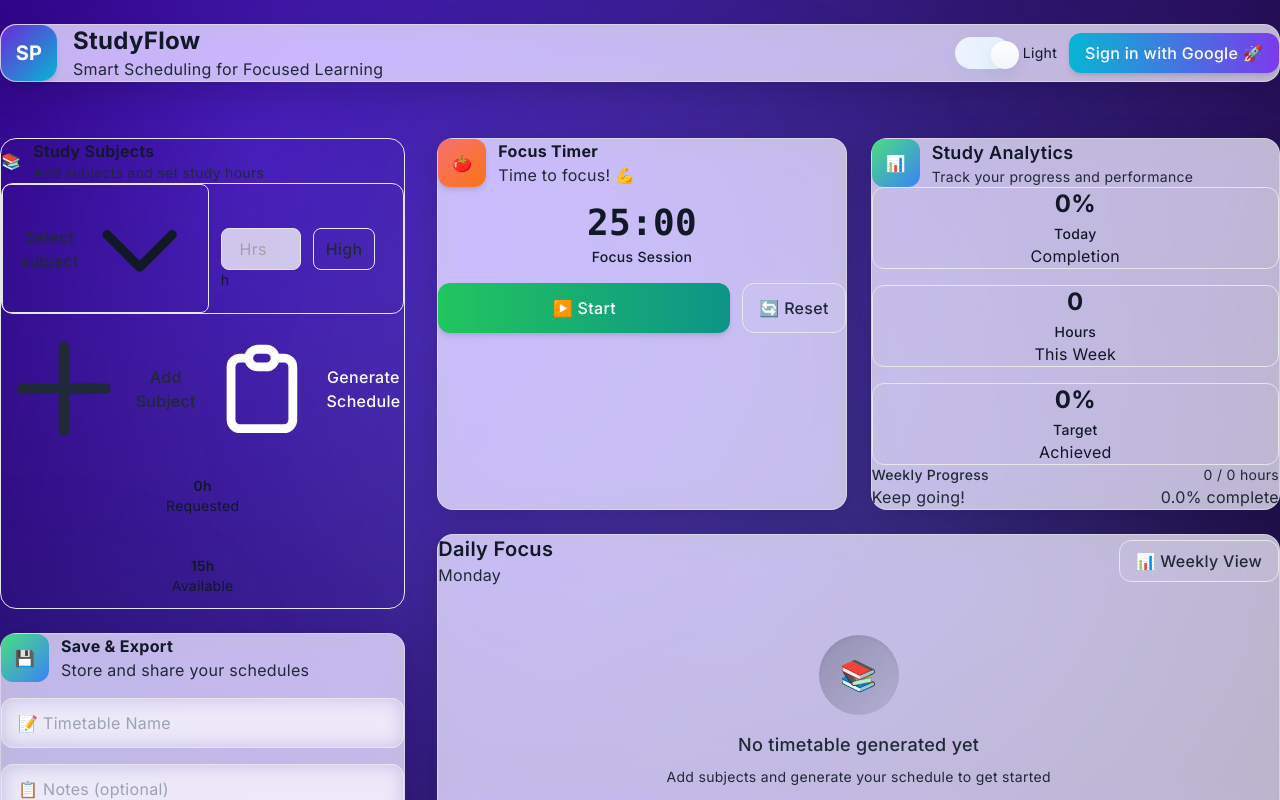
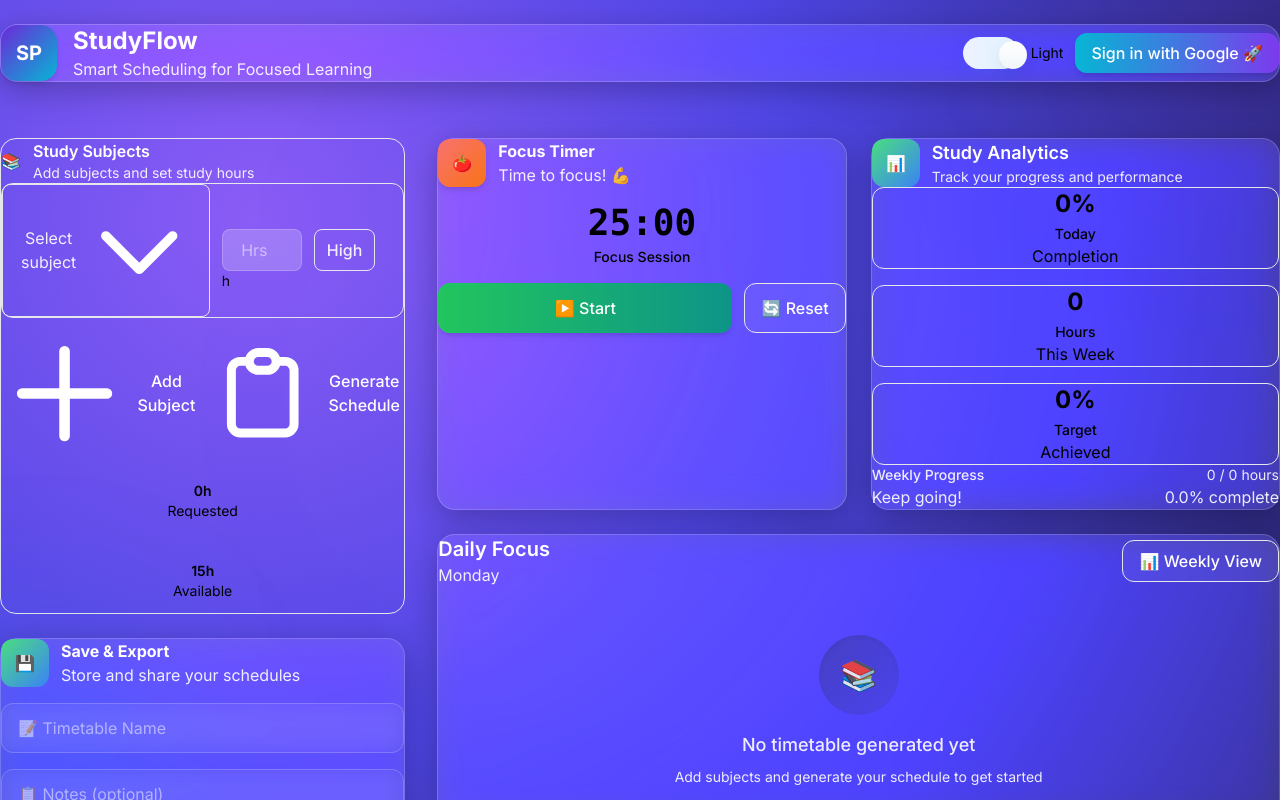
Before and after one commit to kaifislam02-ops/studyplanner, a Next.js app: page / in a window 1280 px wide. Shown: the top 800 px of the page. Built offline with nearby package versions, Linux system fonts and the light colour scheme.

Commit message:
UI fixed

```diff
--- a/app/globals.css
+++ b/app/globals.css
@@ -2,126 +2,56 @@
 @tailwind components;
 @tailwind utilities;
 
-/* ============================================================
-   GLOBAL RESET + FONT + CORE COLORS
-============================================================ */
+/* Keep Tailwind defaults intact */
 html, body {
   padding: 0;
   margin: 0;
+  font-family: var(--font-sans), system-ui;
   -webkit-font-smoothing: antialiased;
   -moz-osx-font-smoothing: grayscale;
-  font-family: var(--font-sans), system-ui;
-  color: #1f2937;
-  height: 100%;
 }
 
-/* Prevent layout collapse */
-*, *::before, *::after {
-  box-sizing: border-box;
+/* 🌌 Cosmic Gradient Background */
+.cosmic-bg {
+  background: radial-gradient(circle at 20% 20%, #8b5cf6 0%, #4f46e5 40%, #1e1b4b 100%);
+  min-height: 100vh;
 }
 
-body {
-  line-height: 1.5;
-  letter-spacing: 0.3px;
+/* Real Glass Effect */
+.glass-card {
+  background: rgba(255, 255, 255, 0.1);
+  backdrop-filter: blur(16px) saturate(180%);
+  -webkit-backdrop-filter: blur(16px) saturate(180%);
+  border: 1px solid rgba(255, 255, 255, 0.18);
+  border-radius: 18px;
+  box-shadow: 0 8px 32px rgba(0,0,0,0.25);
 }
 
-/* ============================================================
-   PERFECT COSMIC BACKGROUND (Main Fix)
-============================================================ */
-.cosmic-bg {
-  background:
-    radial-gradient(circle at 20% 20%, rgba(93, 0, 255, 0.55), rgba(20, 0, 50, 0.95)),
-    radial-gradient(circle at 80% 80%, rgba(0, 200, 255, 0.45), rgba(0, 0, 40, 0.95));
-  background-attachment: fixed;
-  background-size: cover;
-  background-repeat: no-repeat;
+/* Inputs */
+input, select, textarea {
+  @apply bg-white/20 text-white placeholder-white/50 rounded-xl border border-white/20 px-4 py-2;
+  backdrop-filter: blur(10px);
 }
 
-/* ============================================================
-   GLASS CARD STYLE
-============================================================ */
-.glass-card {
-  background: rgba(255, 255, 255, 0.7);
-  backdrop-filter: blur(14px) saturate(160%);
-  -webkit-backdrop-filter: blur(14px) saturate(160%);
-  border: 1px solid rgba(255, 255, 255, 0.35);
-  border-radius: 16px;
-  box-shadow: 0 8px 32px rgba(0, 0, 0, 0.15);
-  transition: all 0.3s ease;
+/* Fix headings / text (do NOT override tailwind defaults) */
+h1, h2, h3, h4, h5, h6 {
+  @apply text-white font-bold;
 }
 
-.glass-card:hover {
-  box-shadow: 0 12px 40px rgba(0, 0, 0, 0.22);
+p, span, label {
+  @apply text-white/90;
 }
 
-/* ============================================================
-   INPUTS / SELECTS
-============================================================ */
-input, textarea, select {
-  background: rgba(255, 255, 255, 0.75);
-  border: 1px solid #e5e7eb;
-  border-radius: 10px;
-  padding: 10px 14px;
-  backdrop-filter: blur(10px);
-  -webkit-backdrop-filter: blur(10px);
-  transition: border 0.2s ease;
+/* Buttons */
+button {
+  @apply text-white;
 }
 
-input:focus, textarea:focus, select:focus {
-  border: 1px solid #6366f1;
-}
-
-/* ============================================================
-   TEXT RESET (Fixing white text issues)
-============================================================ */
-h1, h2, h3, h4, h5, h6 {
-  color: #111827;
-  font-weight: 700;
-}
-
-p, span, label, input, select, button, textarea {
-  color: #1f2937;
-}
-
-/* ============================================================
-   BUTTON DEFAULT
-============================================================ */
-button {
-  cursor: pointer;
-  font-weight: 500;
-}
-
-/* ============================================================
-   CUSTOM SCROLLBAR
-============================================================ */
+/* Scrollbar */
 ::-webkit-scrollbar {
   width: 8px;
-  height: 6px;
-}
-::-webkit-scrollbar-track {
-  background: #e5e7eb;
-  border-radius: 9999px;
 }
 ::-webkit-scrollbar-thumb {
-  background: #9ca3af;
-  border-radius: 9999px;
+  background: rgba(255,255,255,0.3);
+  border-radius: 999px;
 }
-
-/* ============================================================
-   SHIMMER LOADER
-============================================================ */
-.shimmer {
-  background: linear-gradient(
-    90deg,
-    rgba(255,255,255,0.22) 25%,
-    rgba(255,255,255,0.5) 50%,
-    rgba(255,255,255,0.22) 75%
-  );
-  background-size: 200% 100%;
-  animation: shimmerMove 1.5s infinite;
-}
-
-@keyframes shimmerMove {
-  0% { background-position: -200% 0; }
-  100% { background-position: 200% 0; }
-}
--- a/app/layout.tsx
+++ b/app/layout.tsx
@@ -2,38 +2,18 @@ import type { Metadata } from "next";
 import { Inter, Roboto_Mono } from "next/font/google";
 import "./globals.css";
 
-const inter = Inter({
-  variable: "--font-sans",
-  subsets: ["latin"],
-});
-
-const robotoMono = Roboto_Mono({
-  variable: "--font-mono",
-  subsets: ["latin"],
-});
+const inter = Inter({ variable: "--font-sans", subsets: ["latin"] });
+const robotoMono = Roboto_Mono({ variable: "--font-mono", subsets: ["latin"] });
 
 export const metadata: Metadata = {
   title: "StudyPlanner",
   description: "Your personal study planner built with Next.js",
 };
 
-export default function RootLayout({
-  children,
-}: Readonly<{
-  children: React.ReactNode;
-}>) {
+export default function RootLayout({ children }: { children: React.ReactNode }) {
   return (
     <html lang="en">
-      <body
-        className={`
-          cosmic-bg
-          ${inter.variable}
-          ${robotoMono.variable}
-          antialiased
-          min-h-screen
-          text-gray-900
-        `}
-      >
+      <body className={`cosmic-bg ${inter.variable} ${robotoMono.variable} antialiased`}>
         {children}
       </body>
     </html>
```
